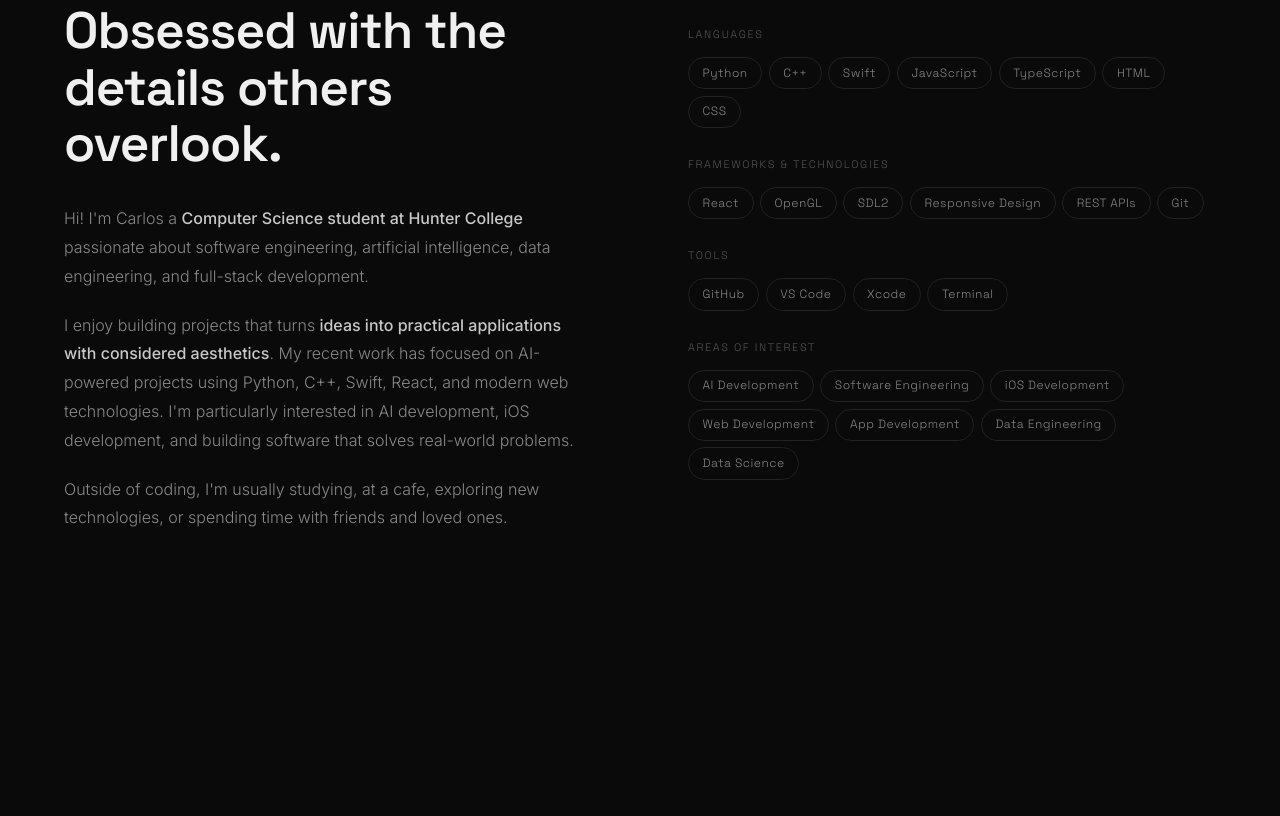
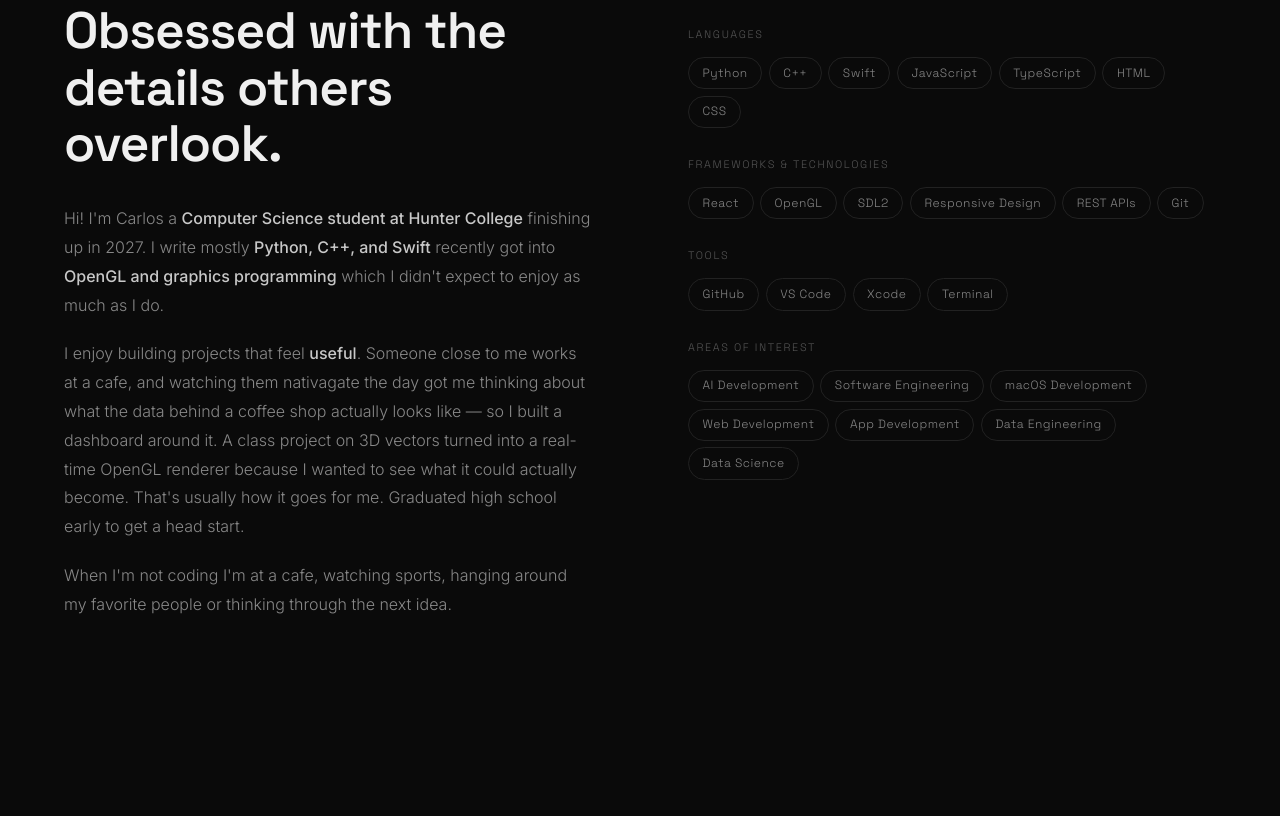
Before and after one commit to TheofficialCAguilar/carlos-aguilar-portfolio, a plain HTML site: page index.html in a window 1280 px wide. Shown: the part 1028-1844 px from the top of the page. Drawn offline with Linux system fonts and the light colour scheme.

Commit message:
Changed about me, and project descriptions

```diff
--- a/index.html
+++ b/index.html
@@ -59,17 +59,14 @@
       <p class="section-label reveal">About</p>
       <h2 class="reveal reveal-delay-1">Obsessed with the details others overlook.</h2>
       <p class="reveal reveal-delay-2">
-        Hi! I'm Carlos a <strong>Computer Science student at Hunter College</strong> passionate about software engineering, artificial intelligence,
-         data engineering, and full-stack development.
+        Hi! I'm Carlos a <strong>Computer Science student at Hunter College</strong> finishing up in 2027. I write mostly <strong>Python, C++, and Swift</strong> recently got into <strong>OpenGL and graphics programming</strong> which I didn't expect to enjoy as much as I do.
       </p>
       <p class="reveal reveal-delay-3">
-        I enjoy building projects that turns<strong> ideas into practical applications with considered
-        aesthetics</strong>. My recent work has focused on AI-powered projects using Python, C++, Swift, React, and modern web technologies.
-       I'm particularly interested in AI development, iOS development, and building software that solves real-world problems.
+        I enjoy building projects that feel <strong>useful</strong>. Someone close to me works at a cafe, and watching them nativagate the day got me thinking about what the data behind a coffee shop actually looks like — so I built a dashboard around it. A class project on 3D vectors turned into a real-time OpenGL renderer because I wanted to see what it could actually become. That's usually how it goes for me.
+        Graduated high school early to get a head start.
       </p>
       <p class="reveal reveal-delay-4">
-        Outside of coding, I'm usually studying, at a cafe, exploring new technologies,
-         or spending time with friends and loved ones.
+        When I'm not coding I'm at a cafe, watching sports, hanging around my favorite people or thinking through the next idea.
       </p>
     </div>
 
@@ -117,7 +114,7 @@
         <div class="tech-grid">
           <div class="tech-item">AI Development</div>
           <div class="tech-item">Software Engineering</div>
-          <div class="tech-item">iOS Development</div>
+          <div class="tech-item">macOS Development</div>
           <div class="tech-item">Web Development</div>
           <div class="tech-item">App Development</div>
           <div class="tech-item">Data Engineering</div>
@@ -142,7 +139,8 @@
         <div>
           <p class="project-number"></p>
           <h3 class="project-title">3D Graphics Engine</h3>
-          <p class="project-desc">A real-time 3D graphics engine built in C++ from scratch across 6 progressive projects. Implements Phong lighting, a first-person camera, OBJ mesh loading, texture mapping, and a spatial Binary Search Tree for scene management — rendered with OpenGL 4.1 and SDL2.</p>
+          <p class="project-desc">Started as coursework on Vector3D math. I kept going. Six projects later it's a real-time 3D renderer with OpenGL, Phong lighting, and a first-person camera. Didn't plan for it to become this, just wanted to see how far it could go.
+          </p>
           <div class="project-tags">
             <span class="tag">C++</span>
             <span class="tag">OpenGL</span>
@@ -187,7 +185,7 @@
         <div>
           <p class="project-number"></p>
           <h3 class="project-title">NYC Cafe Analytics</h3>
-          <p class="project-desc">A full-stack data analytics dashboard analyzing 149,000+ NYC coffee shop transactions. Built for real cafe owners — surfaces revenue trends, peak hours, top products, and a customer-facing view showing what's popular at any location and time of day. It features a menu comparison tab, See how your cafe is doing!</p>
+          <p class="project-desc">Someone I care about works at a cafe. That's where this started, wondering what the data behind a small business actually looks like. Ended up building a full analytics dashboard around 149k real NYC transactions that any cafe owner could use.</p>
           <div class="project-tags">
             <span class="tag">Python</span>
             <span class="tag">FastAPI</span>
@@ -253,7 +251,7 @@
             <div class="highlight-item">
               <span class="highlight-dot"></span>
               <div>
-                <p class="highlight-title">Honors</p>
+                <p class="highlight-title">Dean's List</p>
                 <p class="highlight-sub">CUNY Hunter College · 2026</p>
               </div>
             </div>
@@ -281,7 +279,7 @@
             <div class="highlight-item">
               <span class="highlight-dot"></span>
               <div>
-                <p class="highlight-title">iOS Development</p>
+                <p class="highlight-title">iOS & macOS Development</p>
                 <p class="highlight-sub">SwiftUI apps built and deployed on personal devices</p>
               </div>
             </div>
@@ -356,7 +354,7 @@
   </section>
 
   <footer>
-    <p>© 2026 Carlos Aguilar— Designed &amp; built with intent.</p>
+    <p>© 2026 Carlos Aguilar— Designed &amp; built by Carlos Aguilar</p>
     <p><a href="#home">Back to top ↑</a></p>
   </footer>
 
```
